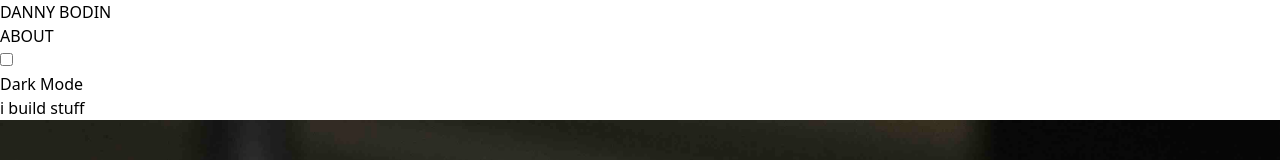
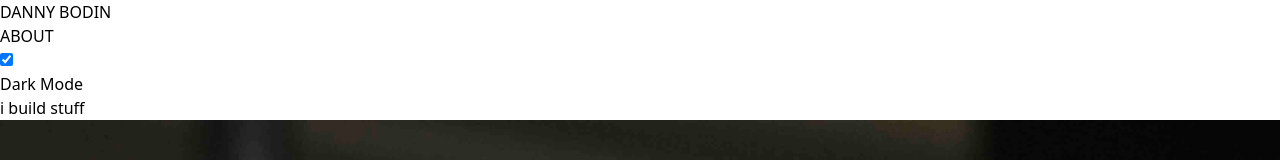
Before and after one commit to odin5on/personal-website, a React (Vite) app: page / in a window 1280 px wide. Shown: the top 160 px of the page. Built offline with nearby package versions, Linux system fonts and the light colour scheme; a web font is replaced by a local one.

Commit message:
feat: dark mode

```diff
--- a/src/App.tsx
+++ b/src/App.tsx
@@ -1,14 +1,14 @@
 import { useState } from "react";
-import LandingPage2 from "./containers/landingpage";
+import LandingPage from "./containers/landingpage";
 import About from "./containers/about";
 import { createBrowserRouter, RouterProvider } from "react-router-dom";
-import Navbar from "./components/navbar";
-import Footer from "./components/footer";
+
+import { ThemeContext } from "./contexts/theme-context";
 
 const routes = [
   {
     path: "/",
-    element: <LandingPage2 />,
+    element: <LandingPage />,
   },
   {
     path: "about",
@@ -19,25 +19,35 @@ const routes = [
 const router = createBrowserRouter(routes);
 
 const App = () => {
-  const [isDarkMode, setIsDarkMode] = useState(false);
+  const isBrowserDefaulDark = () =>
+    window.matchMedia("(prefers-color-scheme: dark)").matches;
 
-  const handleDarkModeToggle = () => {
-    setIsDarkMode(!isDarkMode);
-    if (!isDarkMode) {
+  const getDefaultTheme = (): string => {
+    const localStorageTheme = localStorage.getItem("default-theme");
+    const browserDefault = isBrowserDefaulDark() ? "dark" : "light";
+    return localStorageTheme || browserDefault;
+  };
+
+  const [theme, setTheme] = useState(getDefaultTheme());
+
+  const handleThemeChange = (theme: string): void => {
+    if (theme == "light") {
+      setTheme("dark");
+      localStorage.setItem("default-theme", "dark");
       document.documentElement.classList.add("dark");
     } else {
+      setTheme("light");
+      localStorage.setItem("default-theme", "light");
       document.documentElement.classList.remove("dark");
     }
   };
+
   return (
-    <div className="relative flex h-full min-h-screen w-full flex-col border-dark bg-light text-dark dark:border-light dark:bg-dark dark:text-light">
-      <Navbar
-        isDarkMode={isDarkMode}
-        handleDarkModeToggle={handleDarkModeToggle}
-      />
-      <RouterProvider router={router} />
-      <Footer />
-    </div>
+    <ThemeContext.Provider value={{ theme, handleThemeChange }}>
+      <div className="relative flex h-full min-h-screen w-full flex-col border-dark bg-light text-dark dark:border-light dark:bg-dark dark:text-light">
+        <RouterProvider router={router} />
+      </div>
+    </ThemeContext.Provider>
   );
 };
 
--- a/src/components/navbar.tsx
+++ b/src/components/navbar.tsx
@@ -1,28 +1,29 @@
-type NavbarProps = {
-  isDarkMode: boolean;
-  handleDarkModeToggle: () => void;
-};
+import React, { useContext } from "react";
+import { ThemeContext } from "../contexts/theme-context";
 
-const Navbar: React.FC<NavbarProps> = ({
-  isDarkMode,
-  handleDarkModeToggle,
-}) => {
+const Navbar: React.FC = () => {
+  const { theme, handleThemeChange } = useContext(ThemeContext);
+
   return (
     <div
       id="navbar"
       className="flex items-center justify-between border-b-2 p-4"
     >
       <a href="/">
-        <h1 className="font-dots text-6xl tracking-widest hover:underline">DANNY BODIN</h1>
+        <h1 className="font-dots text-6xl tracking-widest hover:underline">
+          DANNY BODIN
+        </h1>
       </a>
       <a href="/about">
-        <h1 className="font-dots text-4xl tracking-widest hover:underline">ABOUT</h1>
+        <h1 className="font-dots text-4xl tracking-widest hover:underline">
+          ABOUT
+        </h1>
       </a>
       <label className="relative inline-flex flex-shrink-0 cursor-pointer items-center">
         <input
           type="checkbox"
-          checked={isDarkMode}
-          onChange={handleDarkModeToggle}
+          checked={theme == "light"}
+          onChange={() => handleThemeChange(theme)}
           value=""
           className="peer sr-only"
         />
--- a/src/containers/about.tsx
+++ b/src/containers/about.tsx
@@ -1,14 +1,34 @@
+import { useEffect, useContext } from "react";
+import Footer from "../components/footer";
 import laptop from "../assets/images/laptop.png";
+import Navbar from "../components/navbar";
+import { ThemeContext } from "../contexts/theme-context";
+
 
 const About: React.FC = () => {
+  const { theme } = useContext(ThemeContext);
+
+  useEffect(() => {
+    if (theme == "dark") {
+      document.documentElement.classList.add("dark");
+    } else {
+      document.documentElement.classList.remove("dark");
+    }
+  }, []);
+
   return (
-    <div className="pb-20">
-      <div>
-        <img src={laptop} alt="Laptop" />
+    <div>
+      <Navbar />
+      <div className="pb-20">
+        <div>
+          <img src={laptop} alt="Laptop" />
+        </div>
+        <div>
+            I&apos;m going to write some things about myself based around the
+          stickers on my laptop.
+        </div>
       </div>
-      <div>
-        I&apos;m going to write some things about myself based around the stickers on my laptop.
-      </div>
+      <Footer />
     </div>
   );
 };
--- a/src/containers/landingpage.tsx
+++ b/src/containers/landingpage.tsx
@@ -1,11 +1,29 @@
+import Navbar from "../components/navbar";
 import profile from "../assets/images/profile263kb.jpg";
+import Footer from "../components/footer";
+import { useEffect, useContext } from "react";
+import { ThemeContext } from "../contexts/theme-context";
 
 const LandingPage: React.FC = () => {
+  const { theme } = useContext(ThemeContext);
+
+  useEffect(() => {
+    if (theme == "dark") {
+      document.documentElement.classList.add("dark");
+    } else {
+      document.documentElement.classList.remove("dark");
+    }
+  }, []);
+
   return (
+    <div>
+      <Navbar />
       <div className="flex flex-wrap pb-20">
         <div className="w-full lg:w-1/2">
           <div className="m-4 flex flex-col gap-2 rounded-xl border-2 p-4">
-          <div className="my-4 flex justify-center text-4xl">i build stuff</div>
+            <div className="my-4 flex justify-center text-4xl">
+              i build stuff
+            </div>
             <div className="my-2 flex justify-center">
               <img
                 src={profile}
@@ -84,8 +102,8 @@ const LandingPage: React.FC = () => {
               </div>
               <div className="py-2 pl-4">
                 I started this to highlight my projects and skills, and to walk
-              through the whole process of building a website from scratch. Also
-              to design it (this is my second design :))
+                through the whole process of building a website from scratch.
+                Also to design it (this is my second design :))
               </div>
             </div>
             <div className="my-2 border">
@@ -105,6 +123,8 @@ const LandingPage: React.FC = () => {
           </div>
         </div>
       </div>
+      <Footer />
+    </div>
   );
 };
 
--- /dev/null
+++ b/src/contexts/theme-context.ts
@@ -0,0 +1,5 @@
+import { createContext } from 'react';
+export const ThemeContext = createContext({
+  theme: '',
+  handleThemeChange: (theme: string): void => {console.log(theme)},
+});
```
Lines whose indentation alone changed are shown as unchanged.
